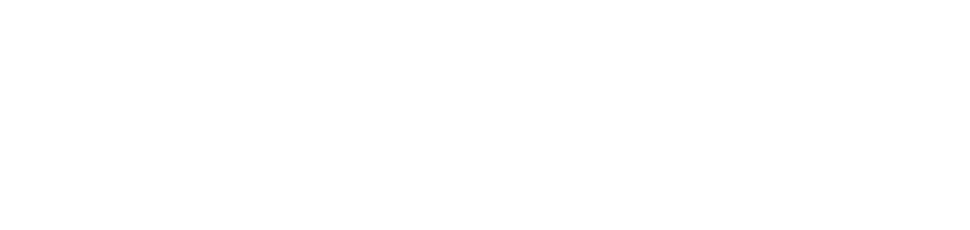
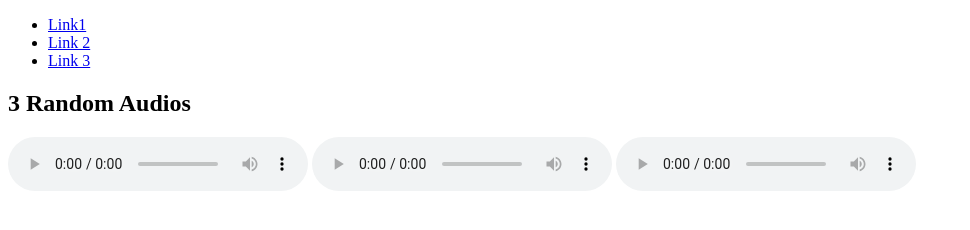
Before and after one commit to acciojob/semantic-navbar-and-audios-Rashmi-Salunkhe, a website: page main.html in a window 1280 px wide. Shown: the whole page, without its empty margins (0-970 px from the left). Drawn offline with Linux system fonts and the light colour scheme.

Commit message:
created a submission

```diff
--- a/main.html
+++ b/main.html
@@ -1,16 +1,39 @@
 <!DOCTYPE html>
-
 <html>
 
 <head>
-	<link rel="stylesheet" href="styles.css">
+    <link rel="stylesheet" href="styles.css">
+    <title>Semantic Navbar & Audios</title>
 </head>
 
 <body>
-	<!-- the entire body must be written by student -->
-    <script type="text/javascript" src="./script.js">
-</script>
+    <!-- Navigation Bar -->
+    <nav>
+        <ul>
+            <li><a href="https://youtu.be/OgRoRBLZbUQ?t=6" target="_blank">Link1</a></li>
+            <li><a href="https://youtu.be/v4BrIX-pFTM?t=3" target="_blank">Link 2</a></li>
+            <li><a href="https://youtu.be/j2CwTtriRUw?t=2" target="_blank">Link 3</a></li>
+        </ul>
+    </nav>
 
+    <!-- Audio Section -->
+    <section>
+        <h2>3 Random Audios</h2>
+        <audio controls>
+            <source src="http://commondatastorage.googleapis.com/codeskulptor-demos/DDR_assets/Kangaroo_MusiQue_-_The_Neverwritten_Role_Playing_Game.mp3" type="audio/mpeg">
+            Your browser does not support the audio element.
+        </audio>
+        <audio controls>
+            <source src="http://commondatastorage.googleapis.com/codeskulptor-assets/Epoq-Lepidoptera.ogg" type="audio/ogg">
+            Your browser does not support the audio element.
+        </audio>
+        <audio controls>
+            <source src="http://codeskulptor-demos.commondatastorage.googleapis.com/pang/paza-moduless.mp3" type="audio/mpeg">
+            Your browser does not support the audio element.
+        </audio>
+    </section>
+
+    <script type="text/javascript" src="./script.js"></script>
 </body>
 
 </html>
```
